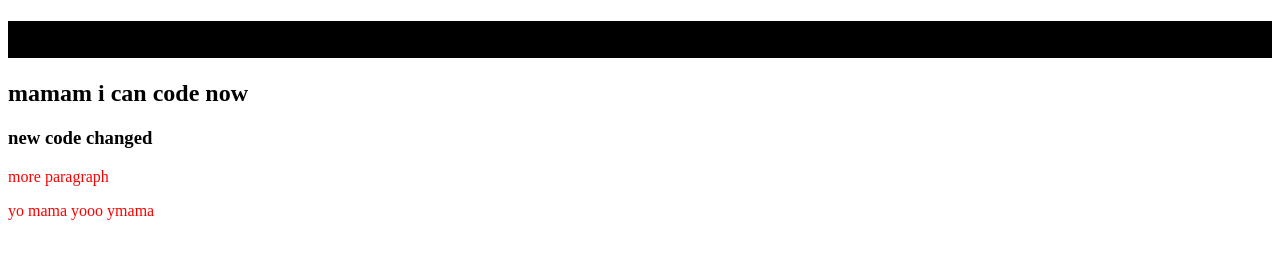
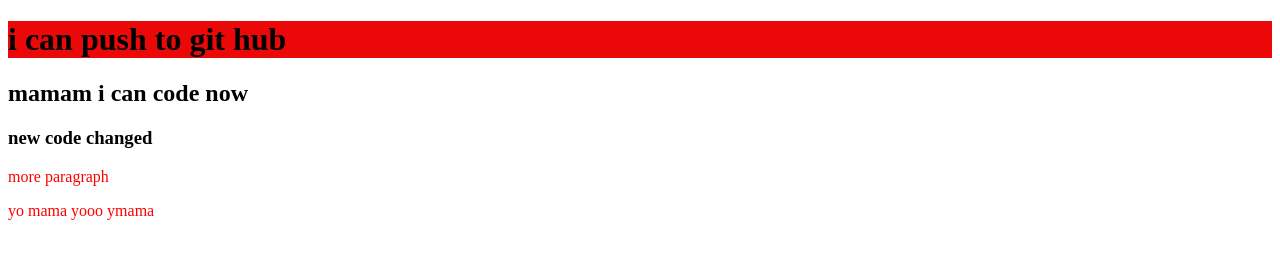
Before and after one commit to shihabul3000/my-first-repo, a plain HTML site: page index.html in a window 1280 px wide. Drawn offline with Linux system fonts and the light colour scheme.

Commit message:
style added

```diff
--- a/style.css
+++ b/style.css
@@ -2,6 +2,6 @@ p{
     color: red;
 }
 h1{
-background-color: black;
+background-color: rgb(234, 8, 8);
 
 }
```
